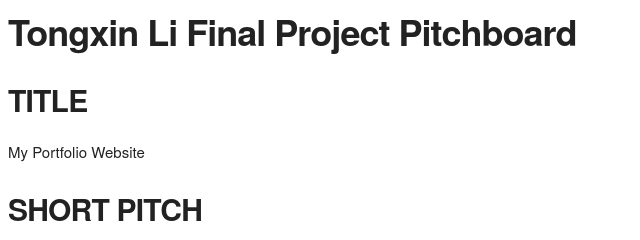
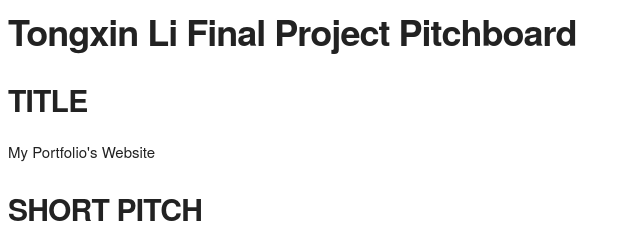
Before and after one commit to gladysltx/MI-349-html-final-project-pitchboard, a plain HTML site: page index.html in a window 1280 px wide. Shown: the top 240 px of the page, 0-640 px from the left. Drawn offline with nearby package versions, Linux system fonts and the light colour scheme.

Commit message:
a short message describing your changes

```diff
--- a/index.html
+++ b/index.html
@@ -12,7 +12,7 @@
     <h3><strong>Tongxin Li Final Project Pitchboard</strong> </h3>
     <p> </p>
     <h4><strong>TITLE</strong></h4>
-    <p> My Portfolio Website </p>
+    <p> My Portfolio's Website </p>
     <h4><strong>SHORT PITCH</strong></h4>
     <p> My portfolio's website is the collection of all of my video and photography work and shows my understanding of this world. </p>
     <h4><strong>LONG PITCH</strong></h4>
```
